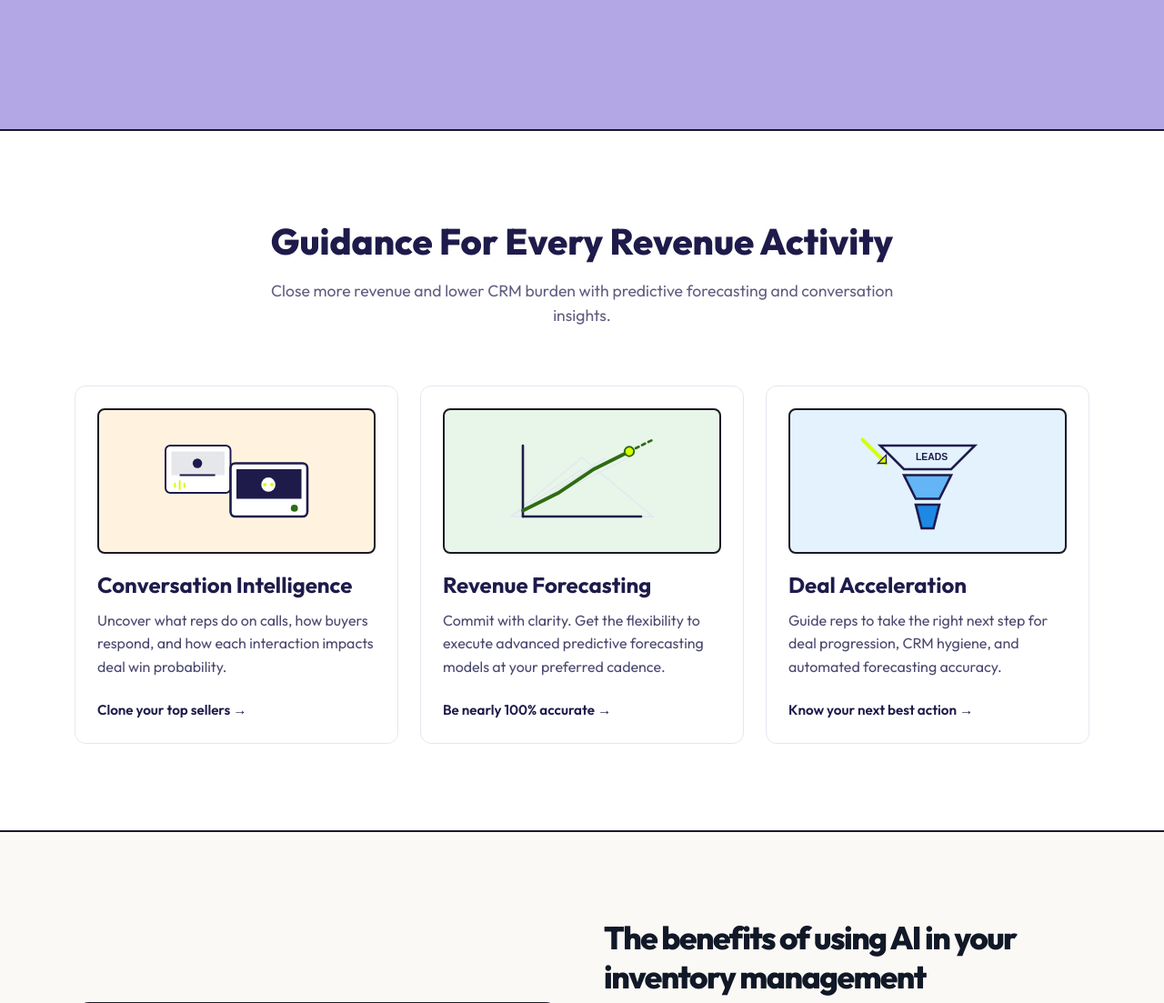
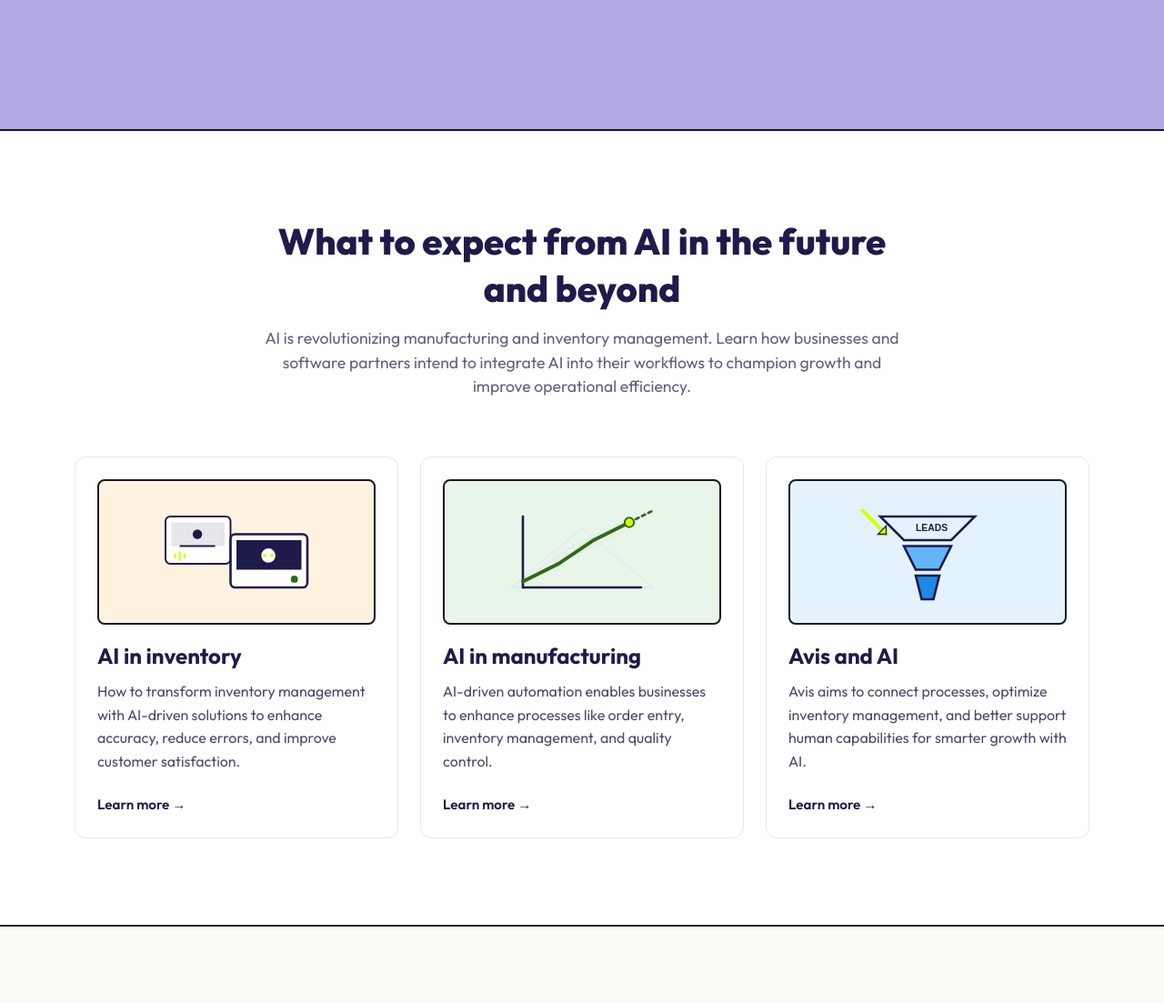
Before and after one commit to ParthChoudhary123/avis2, a Django app: page / in a window 1280 px wide. Shown: the part 803-1906 px from the top of the page at 91% size. Run offline with Django 5.2, Linux system fonts and the light colour scheme.

Commit message:
Update feature grid headers and body copy text mapping Katana to Avis

```diff
--- a/inventory/templates/inventory/landing.html
+++ b/inventory/templates/inventory/landing.html
@@ -821,15 +821,15 @@
         <div class="container text-center">
             <!-- Header Block Configurations -->
             <div style="text-align: center; margin: 0 auto 64px auto; max-width: 700px;">
-                <h2 style="font-size: 2.5rem; font-weight: 800; line-height: 1.3; color: #1e1b4b; margin-bottom: 16px;">Guidance For Every Revenue Activity</h2>
+                <h2 style="font-size: 2.5rem; font-weight: 800; line-height: 1.3; color: #1e1b4b; margin-bottom: 16px;">What to expect from AI in the future and beyond</h2>
                 <p style="font-size: 1.1rem; color: rgba(30, 27, 75, 0.7); line-height: 1.5;">
-                    Close more revenue and lower CRM burden with predictive forecasting and conversation insights.
+                    AI is revolutionizing manufacturing and inventory management. Learn how businesses and software partners intend to integrate AI into their workflows to champion growth and improve operational efficiency.
                 </p>
             </div>
 
             <!-- Grid Architecture & Responsiveness -->
             <div class="feature-grid-container text-start">
-                <!-- Card 1: Conversation Intelligence (Left Column) -->
+                <!-- Card 1: AI in Inventory (Left Column) -->
                 <div class="feature-grid-card">
                     <div>
                         <!-- Top Visual Container -->
@@ -860,15 +860,15 @@
                                 </g>
                             </svg>
                         </div>
-                        <h3 style="font-size: 1.5rem; font-weight: 700; color: #1e1b4b; margin-bottom: 12px;">Conversation Intelligence</h3>
+                        <h3 style="font-size: 1.5rem; font-weight: 700; color: #1e1b4b; margin-bottom: 12px;">AI in inventory</h3>
                         <p style="font-size: 1rem; line-height: 1.6; color: rgba(30, 27, 75, 0.8); margin-bottom: 24px;">
-                            Uncover what reps do on calls, how buyers respond, and how each interaction impacts deal win probability.
+                            How to transform inventory management with AI-driven solutions to enhance accuracy, reduce errors, and improve customer satisfaction.
                         </p>
                     </div>
-                    <a href="{% url 'product_list' %}" style="font-size: 0.95rem; font-weight: 600; color: #1e1b4b; text-decoration: none;">Clone your top sellers →</a>
+                    <a href="{% url 'product_list' %}" style="font-size: 0.95rem; font-weight: 600; color: #1e1b4b; text-decoration: none;">Learn more →</a>
                 </div>
 
-                <!-- Card 2: Revenue Forecasting (Middle Column) -->
+                <!-- Card 2: AI in Manufacturing (Middle Column) -->
                 <div class="feature-grid-card">
                     <div>
                         <!-- Top Visual Container -->
@@ -888,15 +888,15 @@
                                 <circle cx="120" cy="35" r="4" fill="#D4FF00" stroke="#2E6B12" stroke-width="1.5" />
                             </svg>
                         </div>
-                        <h3 style="font-size: 1.5rem; font-weight: 700; color: #1e1b4b; margin-bottom: 12px;">Revenue Forecasting</h3>
+                        <h3 style="font-size: 1.5rem; font-weight: 700; color: #1e1b4b; margin-bottom: 12px;">AI in manufacturing</h3>
                         <p style="font-size: 1rem; line-height: 1.6; color: rgba(30, 27, 75, 0.8); margin-bottom: 24px;">
-                            Commit with clarity. Get the flexibility to execute advanced predictive forecasting models at your preferred cadence.
+                            AI-driven automation enables businesses to enhance processes like order entry, inventory management, and quality control.
                         </p>
                     </div>
-                    <a href="{% url 'manager_dashboard' %}" style="font-size: 0.95rem; font-weight: 600; color: #1e1b4b; text-decoration: none;">Be nearly 100% accurate →</a>
+                    <a href="{% url 'manager_dashboard' %}" style="font-size: 0.95rem; font-weight: 600; color: #1e1b4b; text-decoration: none;">Learn more →</a>
                 </div>
 
-                <!-- Card 3: Deal Acceleration (Right Column) -->
+                <!-- Card 3: Avis and AI (Right Column) -->
                 <div class="feature-grid-card">
                     <div>
                         <!-- Top Visual Container -->
@@ -914,12 +914,12 @@
                                 <polygon points="45,45 45,38 38,45" fill="#D4FF00" stroke="#1e1b4b" stroke-width="1" />
                             </svg>
                         </div>
-                        <h3 style="font-size: 1.5rem; font-weight: 700; color: #1e1b4b; margin-bottom: 12px;">Deal Acceleration</h3>
+                        <h3 style="font-size: 1.5rem; font-weight: 700; color: #1e1b4b; margin-bottom: 12px;">Avis and AI</h3>
                         <p style="font-size: 1rem; line-height: 1.6; color: rgba(30, 27, 75, 0.8); margin-bottom: 24px;">
-                            Guide reps to take the right next step for deal progression, CRM hygiene, and automated forecasting accuracy.
+                            Avis aims to connect processes, optimize inventory management, and better support human capabilities for smarter growth with AI.
                         </p>
                     </div>
-                    <a href="{% url 'blockchain_view' %}" style="font-size: 0.95rem; font-weight: 600; color: #1e1b4b; text-decoration: none;">Know your next best action →</a>
+                    <a href="{% url 'blockchain_view' %}" style="font-size: 0.95rem; font-weight: 600; color: #1e1b4b; text-decoration: none;">Learn more →</a>
                 </div>
             </div>
         </div>
```
